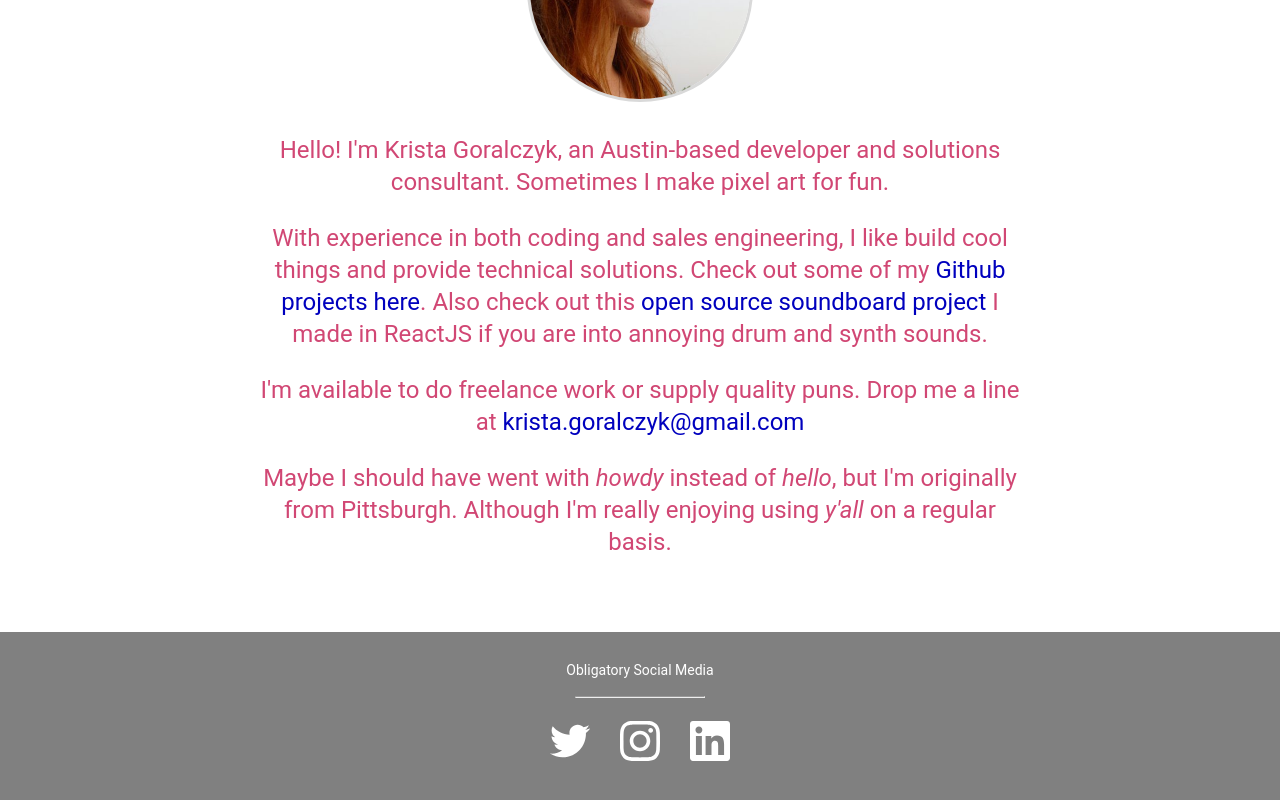
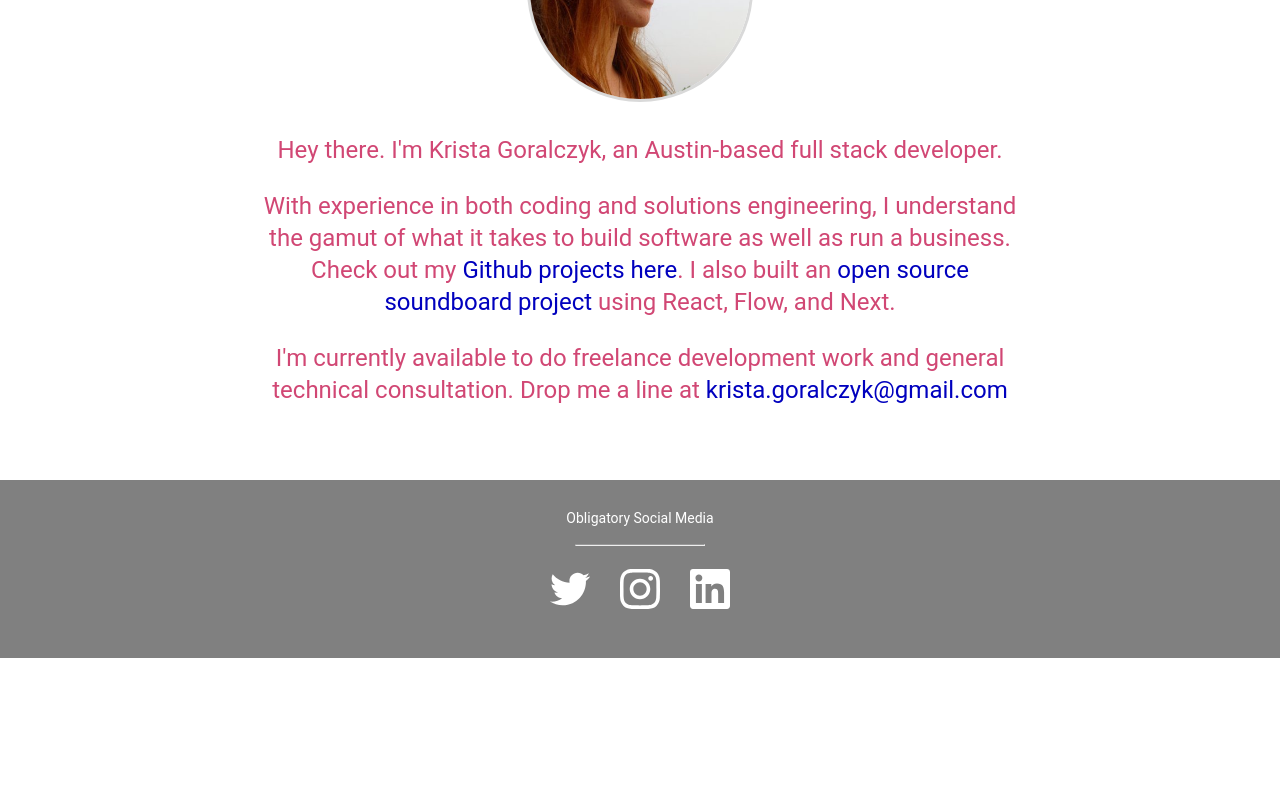
Before and after one commit to kristajg/kristagoralczyk.com, a React app: page / in a window 1280 px wide. Shown: the part 1134-1934 px from the top of the page. After the commit the page ends 1792 px from the top, so only its background shows below. Built offline with nearby package versions, Linux system fonts and the light colour scheme.

Commit message:
update bio

```diff
--- a/src/components/Bio.jsx
+++ b/src/components/Bio.jsx
@@ -1,6 +1,5 @@
 import React from 'react';
 import styled from 'styled-components';
-
 
 const AboutWrapper = styled.div`
   padding: 50px 20%;
@@ -11,7 +10,7 @@ const AboutWrapper = styled.div`
 `;
 
 const Header = styled.div`
-  font-family: 'Oswald', sans-serif;
+  font-family: "Oswald", sans-serif;
   font-size: 24px;
   font-weight: 600;
   color: #d14774;
@@ -48,21 +47,33 @@ export default () => (
     <Header>About Me</Header>
     <Line />
     <AboutContent>
-      <BioImage src={require('../assets/img/kg.jpg')} alt='Cool pic of KG' />
+      <BioImage src={require('../assets/img/kg.jpg')} alt="Cool pic of KG" />
       <p>
-        Hello! I'm Krista Goralczyk, an Austin-based developer and solutions consultant. Sometimes I make pixel art for fun.
+        Hey there. I&#39;m Krista Goralczyk, an Austin-based full stack developer.
       </p>
       <p>
-        With experience in both coding and sales engineering, I like build cool things and provide technical solutions.
-        Check out some of my <Link href='https://github.com/kristajg' target='_blank'>Github projects here</Link>.
-        Also check out this <Link href='https://github.com/MerlinLabs/soundboard-demo' target='_blank'> open source soundboard project</Link> I made in ReactJS if you are into annoying drum and synth sounds.
+        With experience in both coding and solutions engineering, I understand the gamut of what
+        {' '}it takes to build software as well as run a business.
+         Check out my{' '}
+        <Link href="https://github.com/kristajg" target="_blank">
+          Github projects here
+        </Link>
+        . I also built an{' '}
+        <Link
+          href="https://github.com/MerlinLabs/soundboard-demo"
+          target="_blank"
+        >
+          {' '}
+          open source soundboard project
+        </Link>{' '}
+       using React, Flow, and Next.
       </p>
       <p>
-        I'm available to do freelance work or supply quality puns.
-        Drop me a line at <Link href='mailto:krista.goralczyk@gmail.com'>krista.goralczyk@gmail.com</Link>
-      </p>
-      <p>
-        Maybe I should have went with <i>howdy</i> instead of <i>hello</i>, but I'm originally from Pittsburgh. Although I'm really enjoying using <i>y'all</i> on a regular basis.
+        I&#39;m currently available to do freelance development work and general technical
+        {' '}consultation. Drop me a line at{' '}
+        <Link href="mailto:krista.goralczyk@gmail.com">
+          krista.goralczyk@gmail.com
+        </Link>
       </p>
     </AboutContent>
   </AboutWrapper>
```
